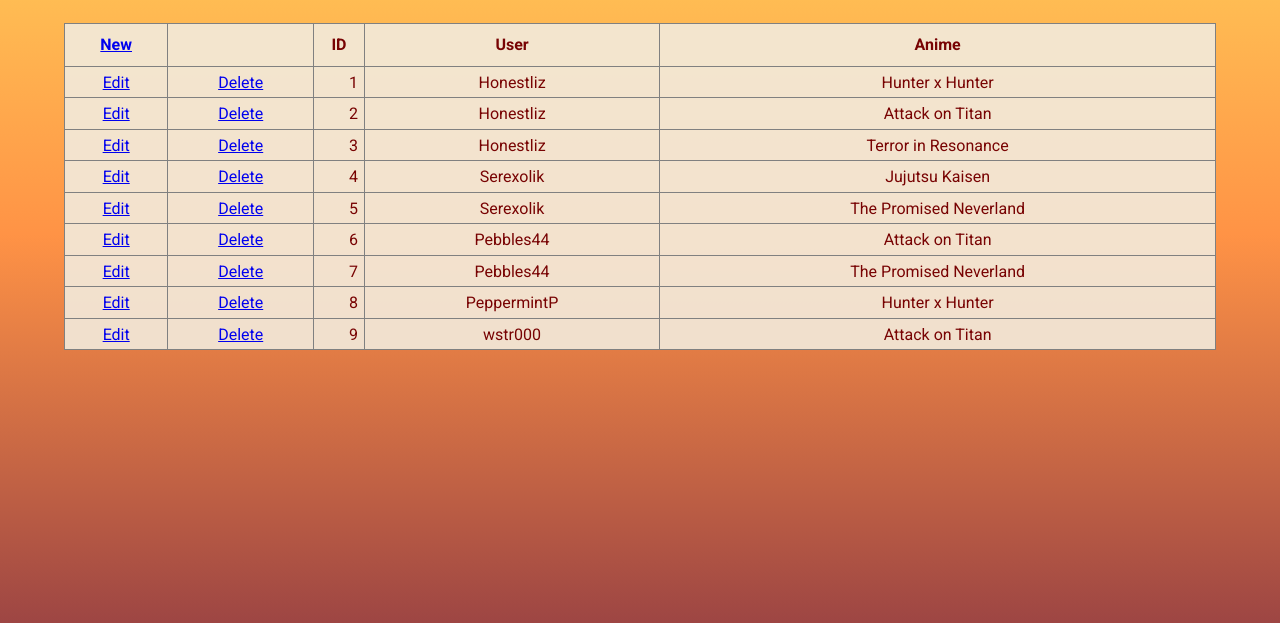
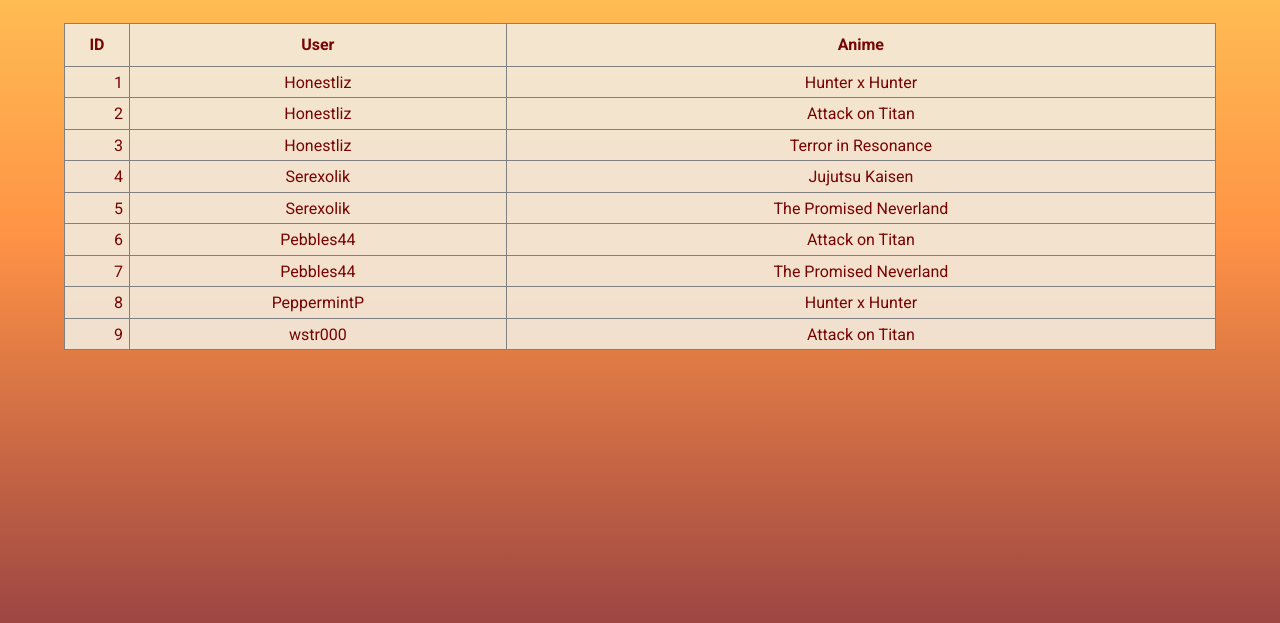
Before and after one commit to camillegonzales/Crispyroll, a plain HTML site: page users_animes.html in a window 1280 px wide. Shown: the part 165-788 px from the top of the page. Drawn offline with Linux system fonts and the light colour scheme.

Commit message:
fixed tables

```diff
--- a/users_animes.html
+++ b/users_animes.html
@@ -26,71 +26,51 @@
         <div id="browse" style="display: block">
             <table border="1" cellpadding="5">
                 <tr>
-                    <th><a href="#">New</a></th>
-                    <th></th>
                     <th>ID</th>
                     <th>User</th>
                     <th>Anime</th>
                 </tr>
                 <tr>
-                    <td><a href="#">Edit</a></td>
-                    <td><a href="#">Delete</a></td>
                     <td align="right">1</td>
                     <td>Honestliz</td>
                     <td>Hunter x Hunter</td>
                 </tr>
                 <tr>
-                    <td><a href="#">Edit</a></td>
-                    <td><a href="#">Delete</a></td>
                     <td align="right">2</td>
                     <td>Honestliz</td>
                     <td>Attack on Titan</td>
                 </tr>
                 <tr>
-                    <td><a href="#">Edit</a></td>
-                    <td><a href="#">Delete</a></td>
                     <td align="right">3</td>
                     <td>Honestliz</td>
                     <td>Terror in Resonance</td>
                 </tr>
                 <tr>
-                    <td><a href="#">Edit</a></td>
-                    <td><a href="#">Delete</a></td>
                     <td align="right">4</td>
                     <td>Serexolik</td>
                     <td>Jujutsu Kaisen</td>
                 </tr>
                 <tr>
-                    <td><a href="#">Edit</a></td>
-                    <td><a href="#">Delete</a></td>
                     <td align="right">5</td>
                     <td>Serexolik</td>
                     <td>The Promised Neverland</td>
                 </tr>
                 <tr>
-                    <td><a href="#">Edit</a></td>
-                    <td><a href="#">Delete</a></td>
                     <td align="right">6</td>
                     <td>Pebbles44</td>
                     <td>Attack on Titan</td>
                 </tr>
                 <tr>
-                    <td><a href="#">Edit</a></td>
-                    <td><a href="#">Delete</a></td>
                     <td align="right">7</td>
                     <td>Pebbles44</td>
                     <td>The Promised Neverland</td>
                 </tr>
                 <tr>
-                    <td><a href="#">Edit</a></td>
-                    <td><a href="#">Delete</a></td>
                     <td align="right">8</td>
                     <td>PeppermintP</td>
                     <td>Hunter x Hunter</td>
                 </tr>
                 <tr>
-                    <td><a href="#">Edit</a></td>
-                    <td><a href="#">Delete</a></td>
                     <td align="right">9</td>
                     <td>wstr000</td>
                     <td>Attack on Titan</td>
```
Also changed, not shown: animes.html (+3 -15 lines), ratings.html (+1 -14 lines), studios.html (+0 -8 lines), users.html (+0 -12 lines).
